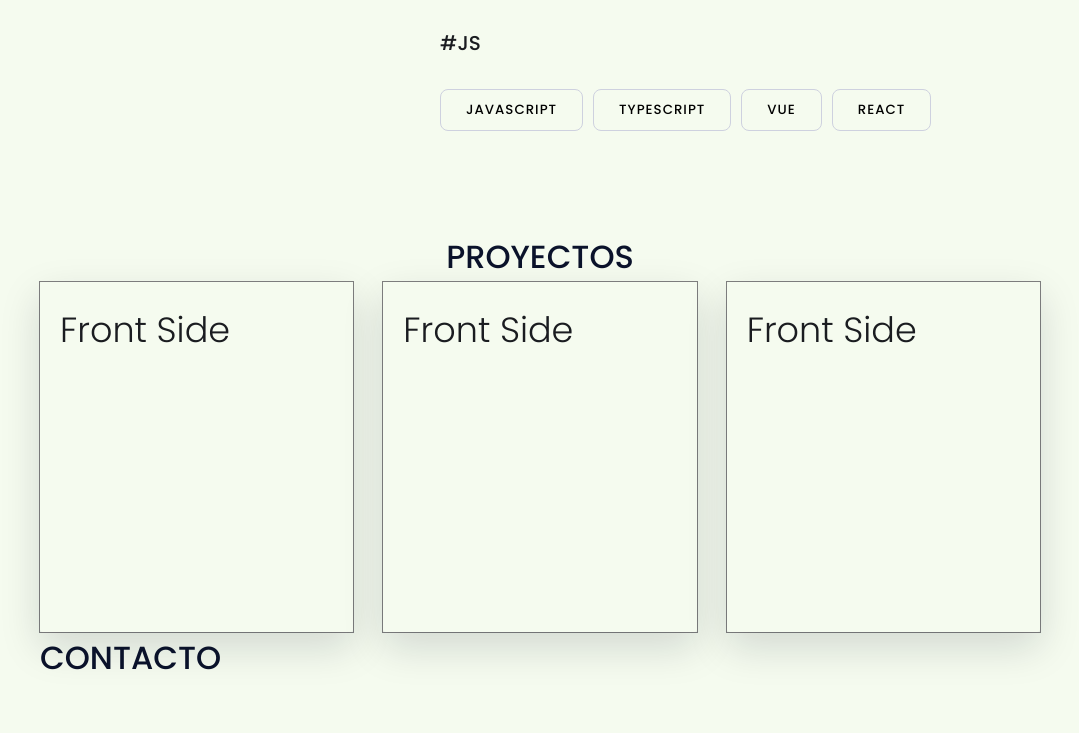
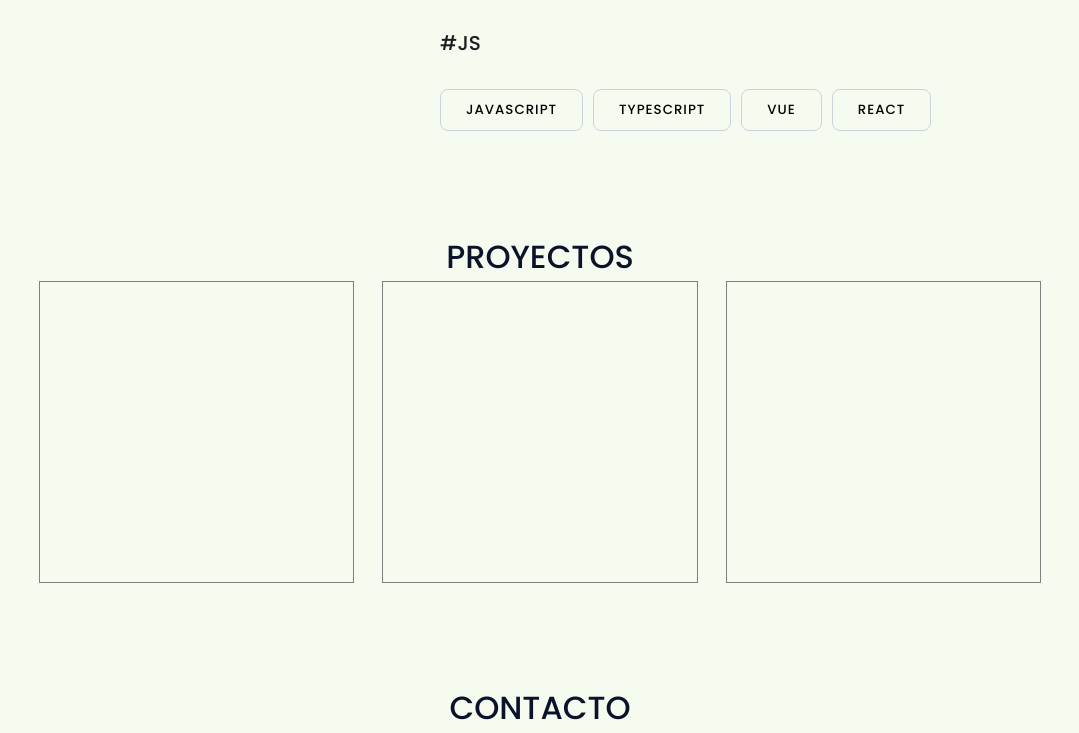
Before and after one commit to fcojavierlpzstudent/fcojavierlpzstudent.github.io, a website: page pug/index.pug in a window 1280 px wide. Shown: the part 924-1657 px from the top of the page, without its empty margins (100-1179 px from the left). Drawn offline with nearby package versions, Linux system fonts and the light colour scheme; files that its build step writes are made by us from their sources.

Commit message:
refactor(app): update cards

```diff
--- a/pug/index.pug
+++ b/pug/index.pug
@@ -79,20 +79,11 @@ html(lang="en")
           h2.heading-3.projects__caption Proyectos
           .projects__cards
             .card
-              .card__side.card__side--front
-                p Front Side
-              .card__side.card__side--back
-                p Back Side
+              .card__side
             .card
-              .card__side.card__side--front
-                p Front Side
-              .card__side.card__side--back
-                p Back Side
+              .card__side
             .card
-              .card__side.card__side--front
-                p Front Side
-              .card__side.card__side--back
-                p Back Side
+              .card__side
 
       footer(id="contact")
         h2.heading-3.footer__caption Contacto
--- a/sass/_base.scss
+++ b/sass/_base.scss
@@ -77,10 +77,10 @@ body {
   margin: 0 auto;
   min-height: 100vh;
   padding: 0 6rem;
+  gap: 10rem;
 }
 
 main {
-  margin-top: 10rem;
   display: flex;
   flex-direction: column;
   gap: 10rem;
--- a/sass/_footer.scss
+++ b/sass/_footer.scss
@@ -1,3 +1,7 @@
-footer {
+.footer {
   min-height: 10rem;
+
+  &__caption {
+    text-align: center;
+  }
 }
--- a/sass/_projects.scss
+++ b/sass/_projects.scss
@@ -13,40 +13,19 @@
 
 .card {
   outline: 1px solid grey;
-  perspective: 150rem;
-  -moz-perspective: 150rem;
-  position: relative;
-  height: 35rem;
-  font-size: 3.5rem;
+  height: 30rem;
+  font-size: 3rem;
 
   &__side {
-    height: 35rem;
-    border-radius: .3rem;
-    transition: all .8s ease;
-    -webkit-backface-visibility: hidden;
-    backface-visibility: hidden;
-    position: absolute;
-    top: 0;
-    left: 0;
-    width: 100%;
     overflow: hidden;
-    box-shadow: 0 1.5rem 4rem rgba(#0b132b, .15);
     padding: 2rem;
 
     &--front {
       background-color: var(--color-grey-light);
-    }
-
-    &--back {
-      transform: rotateY(180deg);
     }
   }
 
   &:hover &__side--front {
     transform: rotateY(-180deg);
   }
-
-  &:hover &__side--back {
-    transform: rotateY(0);
-  }
 }
```
Also changed, not shown: css/style.css, index.html.
